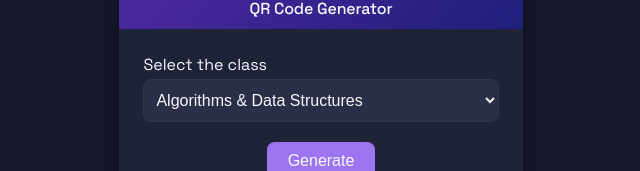
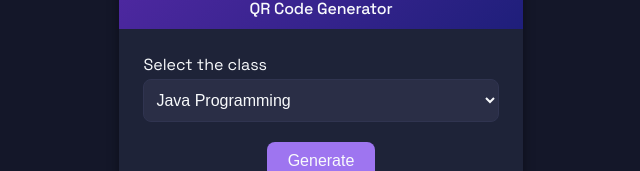
Before and after one commit to WindowsM16a/bitGrpaAttendance, a website built with Vite: page src/qrCode.html in a window 1280 px wide. Shown: the part 190-361 px from the top of the page, without its empty margins (319-959 px from the left). Built offline with nearby package versions, Linux system fonts and the light colour scheme.

Commit message:
preventing dumb users from breaking my shit lol

```diff
--- a/src/qrCode.html
+++ b/src/qrCode.html
@@ -20,7 +20,7 @@
 					<label for="class">
 						<span>Select the class</span>
 						<select name="class" id="class" required>
-							<option value="Algorithms & Data Structures" selected disabled>
+							<option value="Algorithms & Data Structures" disabled>
 								Algorithms & Data Structures
 							</option>
 							<option value="Java Programming">Java Programming</option>
```
